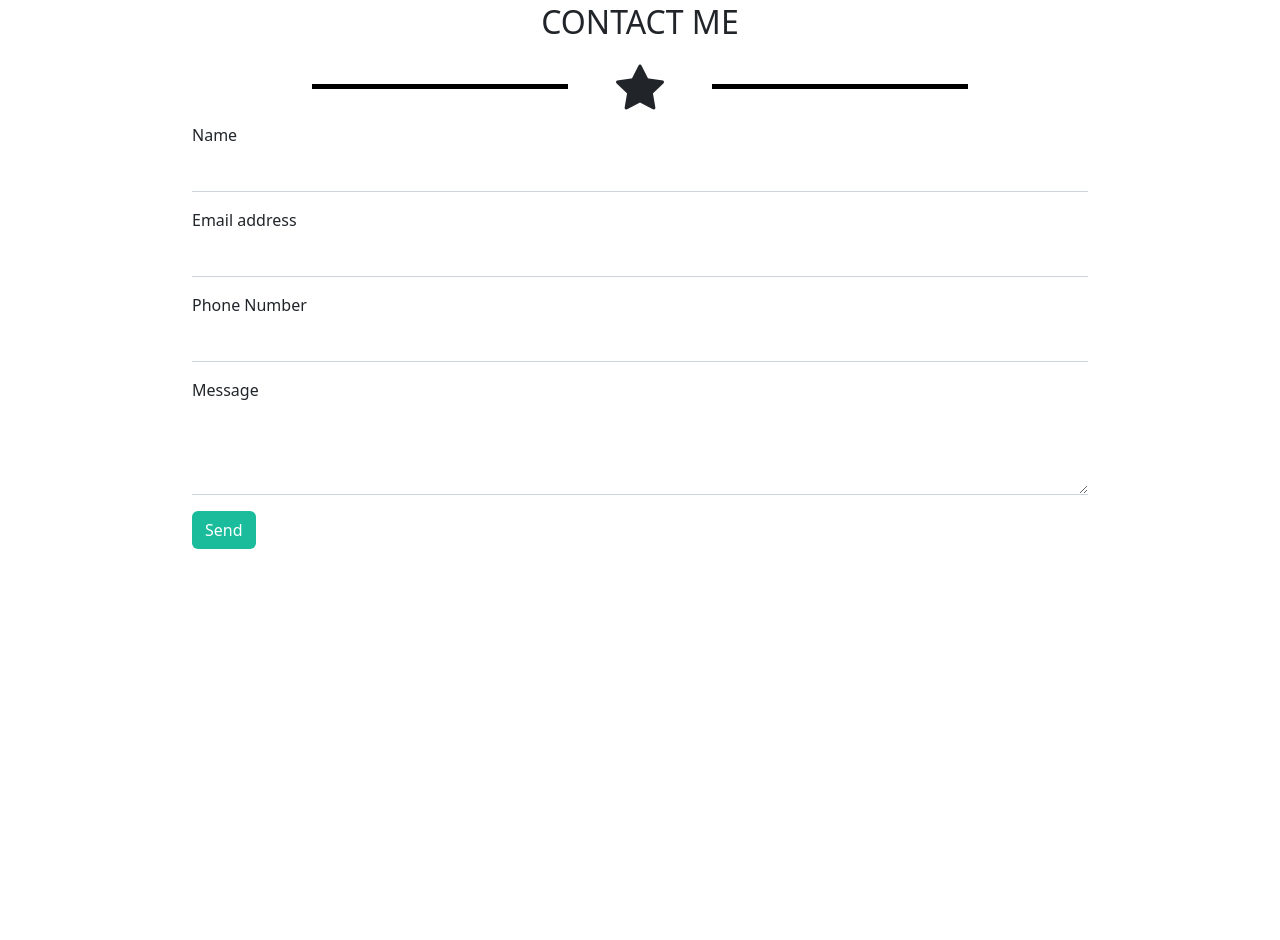
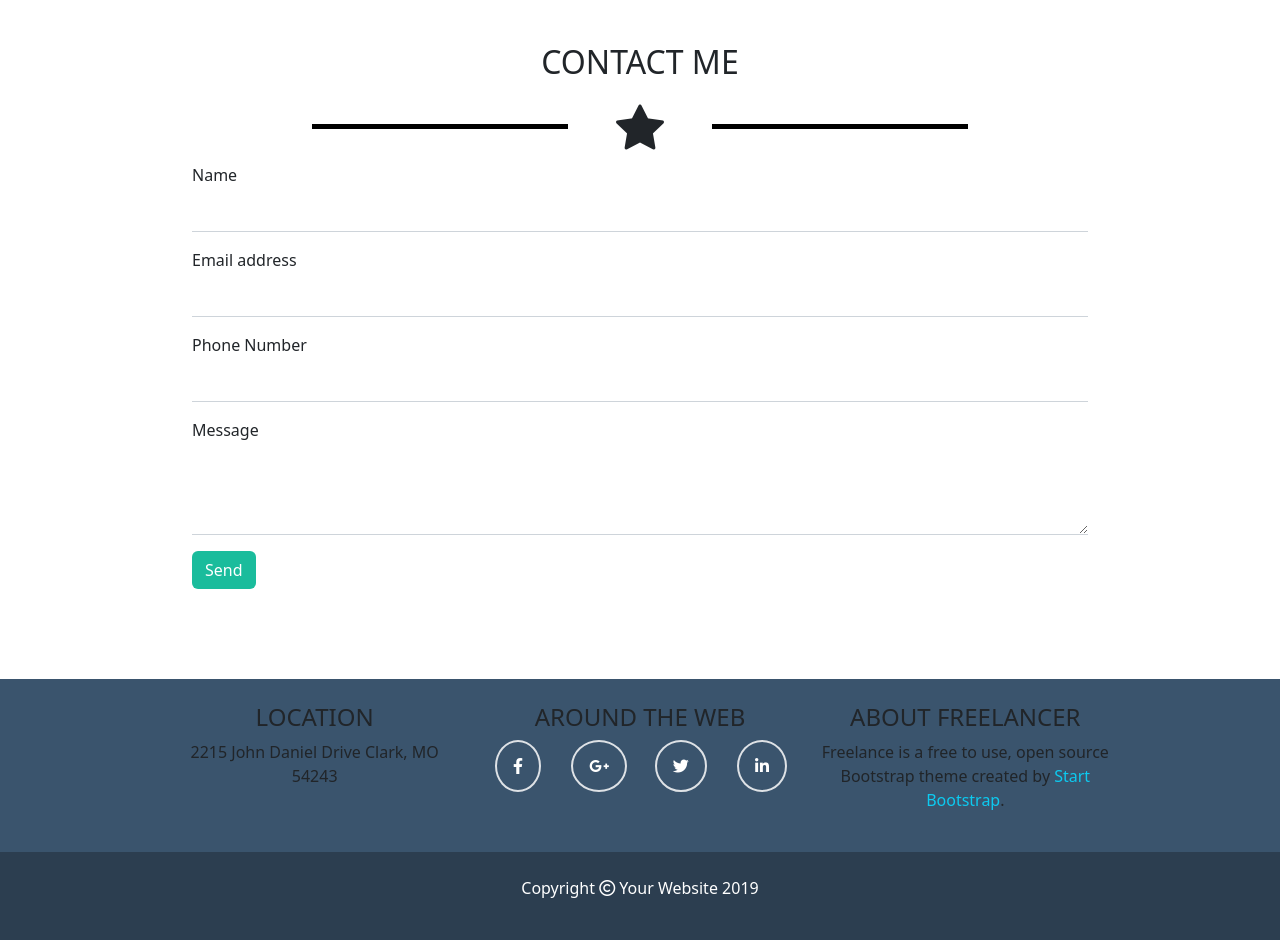
Before and after one commit to TheMrStraffy/html-css-bootstrap-freelancer, a plain HTML site: page index.html in a window 1280 px wide. Shown: the part 1831-2771 px from the top of the page. Before the commit the page ends 2380 px from the top, so only its background shows below. Drawn offline with nearby package versions, Linux system fonts and the light colour scheme.

Commit message:
[added]footer top&bottom

```diff
--- a/css/style.css
+++ b/css/style.css
@@ -71,7 +71,7 @@ header{
 
 .about{
   background-color: #1abc9c;
-  padding-bottom: 20px;
+  padding: 30px 0;
   margin-bottom: 90px;
 }
 .sc-button{
@@ -81,6 +81,9 @@ header{
 /* section about */
 
 /* form */
+.contact{
+  margin-bottom: 90px;
+}
 .sc-form.form-control{
   border-radius: 0;
   border-top: 0;
@@ -104,5 +107,7 @@ header{
 .footer-bottom{
   background-color: #2c3e50;
 }
+
+
 /* footer-bottom */
 /* footer */
--- a/index.html
+++ b/index.html
@@ -169,5 +169,38 @@
     </section>
 <!-- CONTACT FORM -->
   </main>
+
+  <footer>
+    <div class="footer-top">
+      <div class="sc-container">
+        <div class="container-fluid text-center ">
+          <div class="row row-cols-1 row-cols-md-3 p-4">
+            <div class="col-4">
+              <h4>LOCATION</h4>
+              <p>2215 John Daniel Drive Clark, MO <br>54243</p>
+
+            </div>
+            <div class="col-4">
+              <h4>AROUND THE WEB</h4>
+              <div class="row row-cols-4 text-white">
+
+                <div><i class="border border-2 rounded-circle p-3 fa-brands fa-facebook-f"></i></div>
+                <div><i class="border border-2 rounded-circle p-3 fa-brands fa-google-plus-g"></i></div>
+                <div><i class="border border-2 rounded-circle p-3 fa-brands fa-twitter"></i></div>
+                <div><i class="border border-2 rounded-circle p-3 fa-brands fa-linkedin-in"></i></div>
+              </div>
+            </div>
+            <div class="col-4">
+              <h4>ABOUT FREELANCER</h4>
+              <p>Freelance is a free to use, open source Bootstrap theme created by <span class="text-info">Start Bootstrap</span>.</p>
+            </div>
+          </div>
+        </div>
+      </div>
+    </div>
+    <div class="footer-bottom py-4 text-center">
+      <p class="text-white">Copyright <i class="fa-regular fa-copyright"></i> Your Website 2019</p>
+    </div>
+  </footer>
 </body>
 </html>
```
